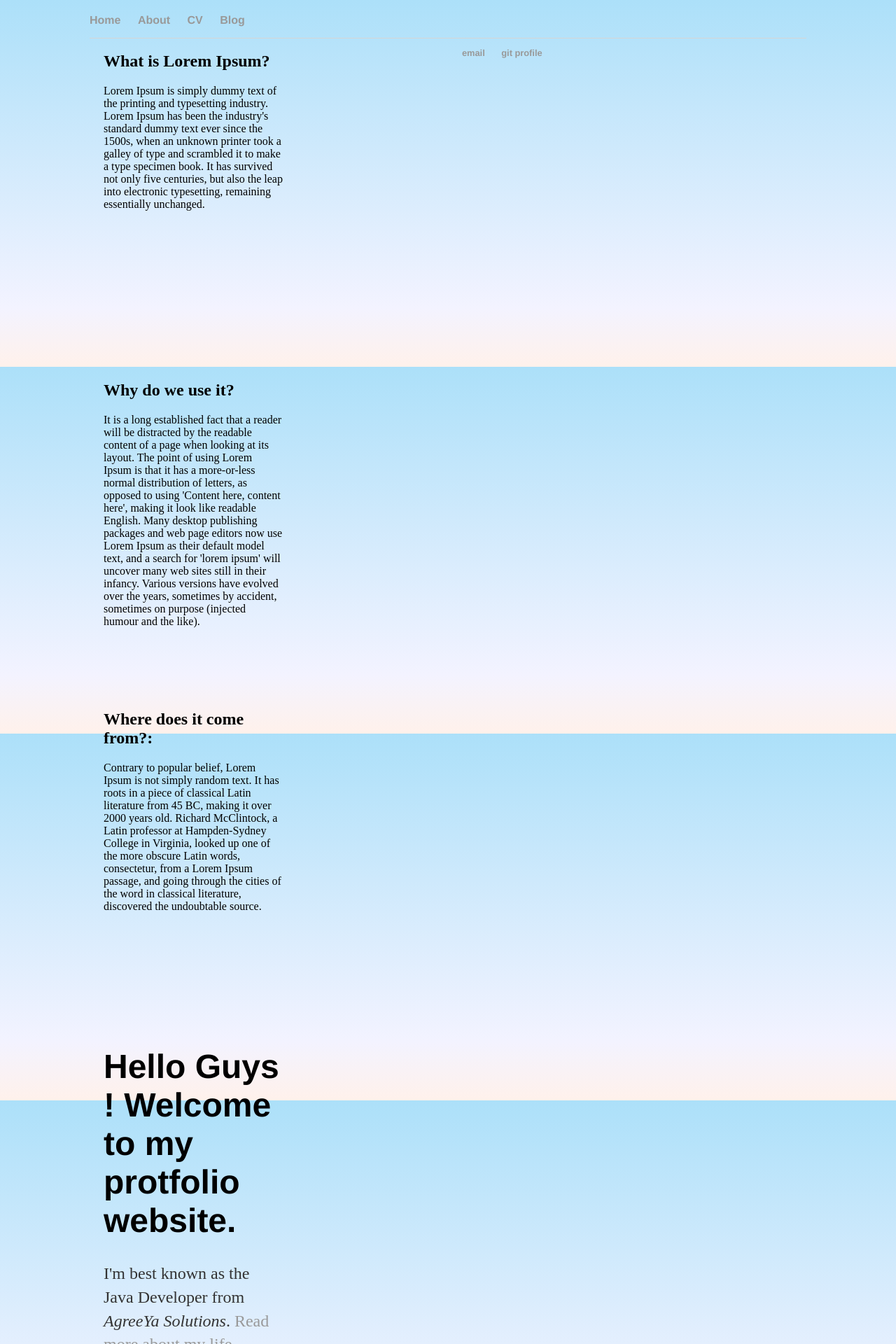
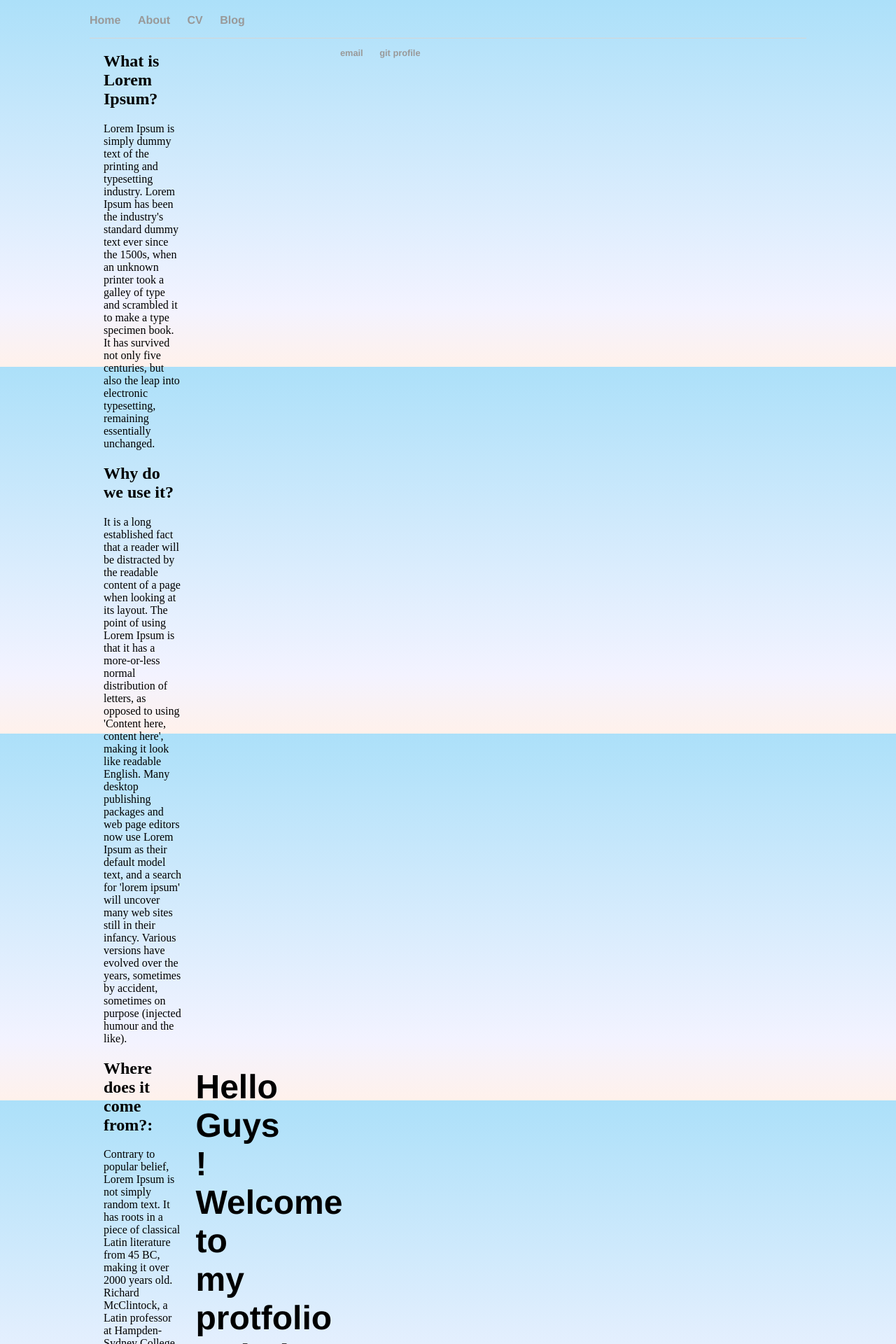
Before and after one commit to lavanganji/lavanganji.github.io, a Jekyll site: the page built from index.html, in a window 1280 px wide. Shown: the top 1920 px of the page at 70% size. Built offline with Jekyll 4.4.1, drawn with Linux system fonts in a browser that asks for light colours.

Commit message:
Update main.css

```diff
--- a/css/main.css
+++ b/css/main.css
@@ -51,6 +51,6 @@ ul.posts li {
 div{
     float:left;
     height:470px;
-    width:50%;
+    width:33%;
     padding:0 10px;
 }
```
